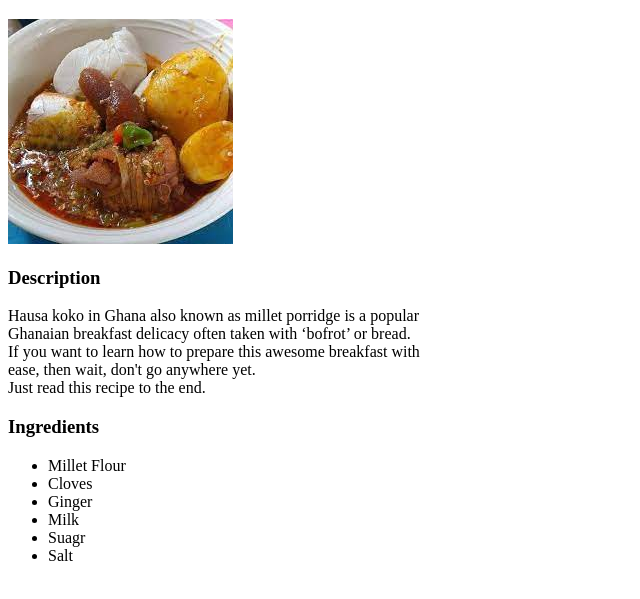
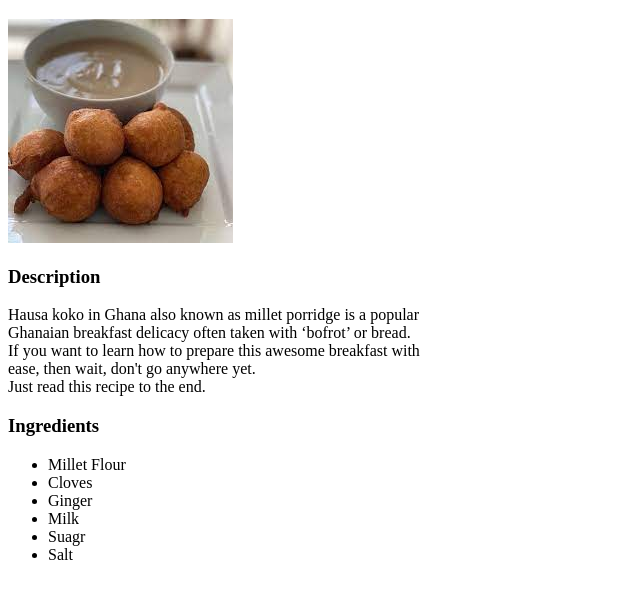
Before and after one commit to acbeckie-ach/odin-recipes, a plain HTML site: page recipes/koko.html in a window 1280 px wide. Shown: the part 61-660 px from the top of the page, without its empty margins (0-640 px from the left). Drawn offline with Linux system fonts and the light colour scheme.

Commit message:
changes in koko page

```diff
--- a/recipes/koko.html
+++ b/recipes/koko.html
@@ -7,7 +7,7 @@
 </head>
 <body>
     <h1>Hausa Koko</h1>
-    <img src="../images/banku.jpeg" alt="myrecipe">
+    <img src="../images/koko.jpeg" alt="myrecipe">
     <h3>Description</h3>
     <p>
         Hausa koko in Ghana also known as millet porridge is a popular <br>
```
